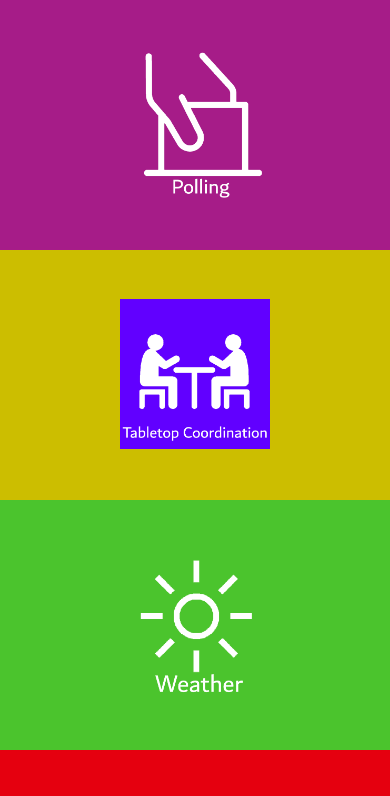
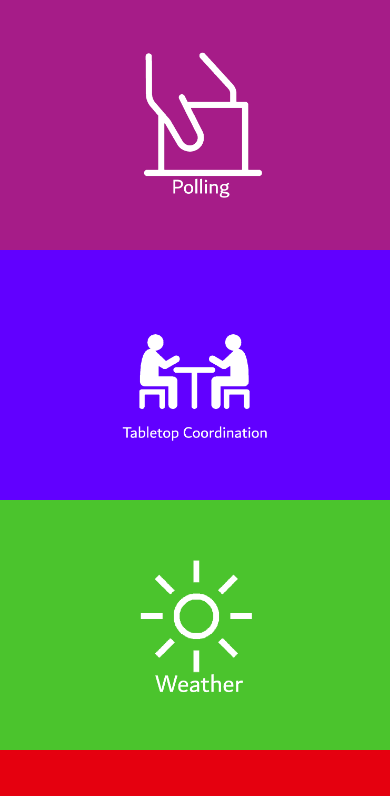
Before and after one commit to CrumrineCoder/Profile-Website-version2, a plain HTML site: page index.html in a window 390 px wide. Shown: the top 796 px of the page. Drawn offline with Linux system fonts and the light colour scheme; a web font is replaced by a local one.

Commit message:
Changed the background on the tabletop splash page to fit  it.

```diff
--- a/index.html
+++ b/index.html
@@ -8,7 +8,7 @@
 <body>
 <div id="splash">
 	<button onclick="change(0)" style="background: #A61C88"> <img src="Images/votingAppLogo.png"></img></button>
-	<button onclick="change(1)" style="background: #CCBE00"> <img src="Images/tabletopAppLogo.png"></img></button>
+	<button onclick="change(1)" style="background: #6100FF"> <img src="Images/tabletopAppLogo.png"></img></button>
 	<button onclick="change(2)" style="background: #4BC42D"> <img src="Images/weatherApp%20logo.png"></img></button>
 	<button onclick="change(3)" style="background: #E5000F"> <img src="Images/pomodoroAppLogo.png"></img></button>
 	<button onclick="change(4)" style="background: #00AEFF"> <img src="Images/wikipediaViewerLogo.png"></img></button>
```
